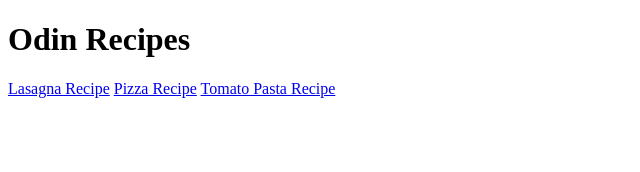
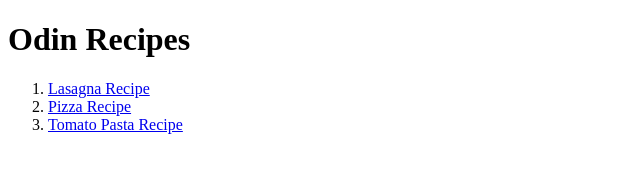
Before and after one commit to thomasfahy/odin-recipes, a plain HTML site: page index.html in a window 1280 px wide. Shown: the whole page, without its empty margins (0-640 px from the left). Drawn offline with Linux system fonts and the light colour scheme.

Commit message:
feat: add list functionality to displayed recipes

```diff
--- a/index.html
+++ b/index.html
@@ -7,8 +7,10 @@
 </head>
 <body>
     <h1>Odin Recipes</h1>
-    <a href="recipes/lasagna.html">Lasagna Recipe</a>
-    <a href="recipes/pizza.html">Pizza Recipe</a>
-    <a href="recipes/tomato-pasta.html">Tomato Pasta Recipe</a>
+    <ol>
+        <li><a href="recipes/lasagna.html">Lasagna Recipe</a></li>
+        <li><a href="recipes/pizza.html">Pizza Recipe</a></li>
+        <li><a href="recipes/tomato-pasta.html">Tomato Pasta Recipe</a></li>
+    </ol>
 </body>
 </html>
```
